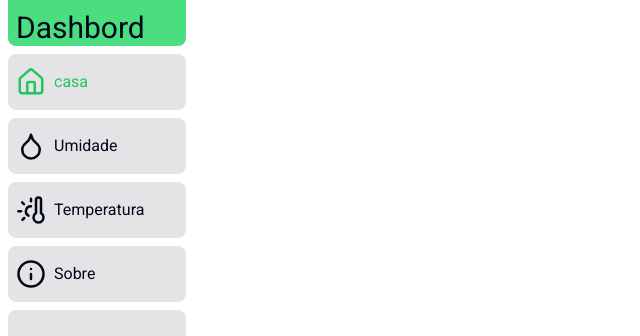
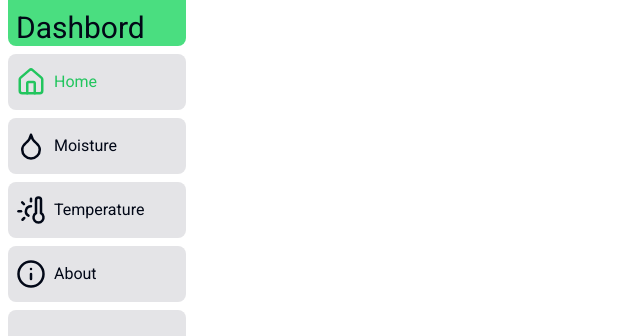
Before and after one commit to 1Edum/ta-dashbord, a Next.js app: page / in a window 1280 px wide. Shown: the part 185-521 px from the top of the page, without its empty margins (0-640 px from the left). Built offline with nearby package versions, Linux system fonts and the light colour scheme.

Commit message:
feat: uptade linkIcons

```diff
--- a/app/_components/nav-links.tsx
+++ b/app/_components/nav-links.tsx
@@ -7,10 +7,10 @@ import clsx from "clsx";
 import { usePathname } from 'next/navigation';
 
 const linksIcons = [
-  { name: "casa", icon: <HomeIcon size={30} />, href: "/" },
-  { name: "Umidade", icon: <DropletIcon size={30} />, href: "/umidade" },
-  { name: "Temperatura", icon: <ThermometerSunIcon size={30} />, href: "/temperatura" },
-  { name: "Sobre", icon: <InfoIcon size={30} />, href: "/sobre" },
+  { name: "Home", icon: <HomeIcon size={30} />, href: "/" },
+  { name: "Moisture", icon: <DropletIcon size={30} />, href: "/umidade" },
+  { name: "Temperature", icon: <ThermometerSunIcon size={30} />, href: "/temperatura" },
+  { name: "About", icon: <InfoIcon size={30} />, href: "/sobre" },
 ];
 
 
```
